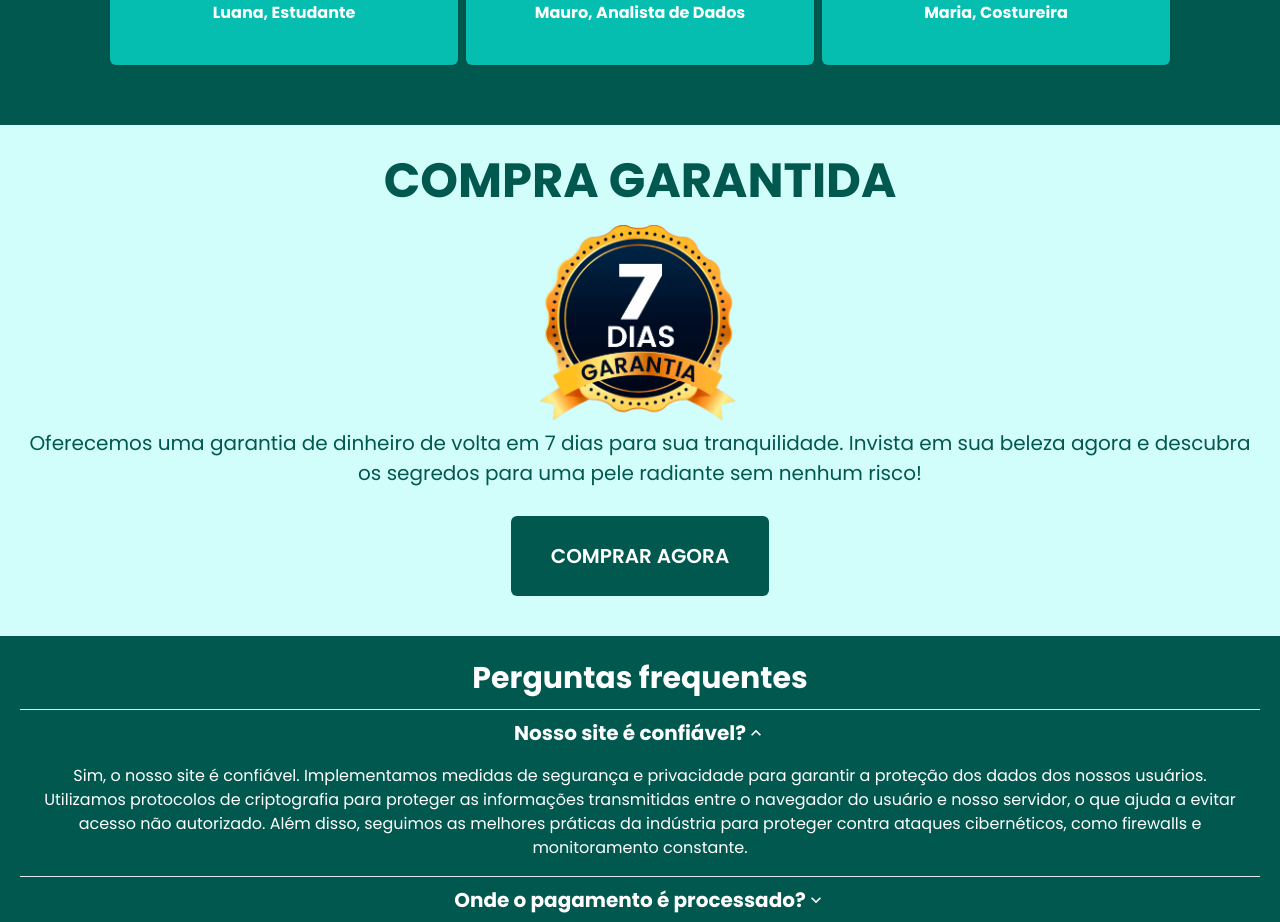
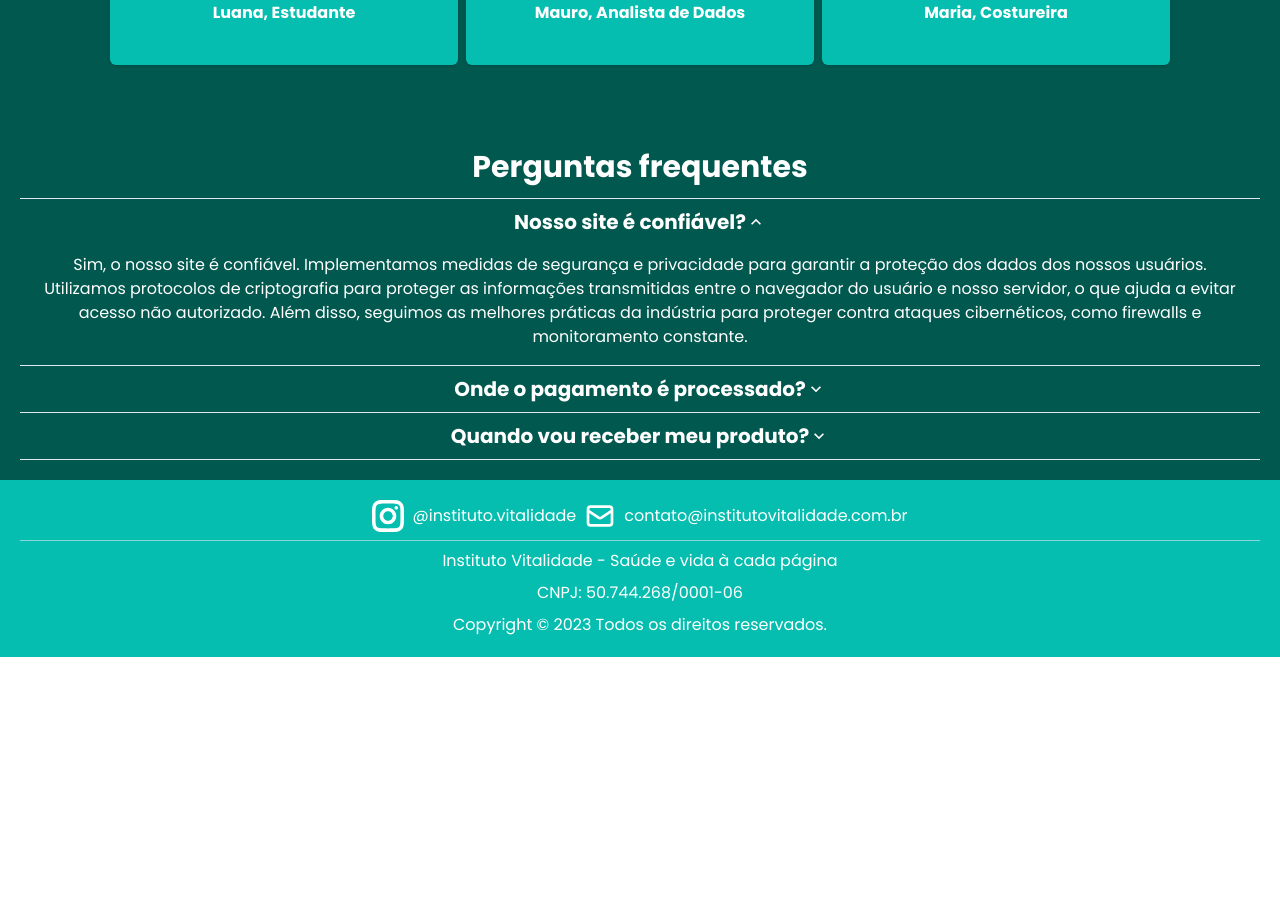
Before and after one commit to DanielOrfeu/instituto-vitalidade, a Next.js app: page /segredos-do-skincare in a window 1280 px wide. Shown: the part 2300-3222 px from the top of the page. After the commit the page ends 2957 px from the top, so only its background shows below. Built offline with nearby package versions, Linux system fonts and the light colour scheme.

Commit message:
comment 7 dias

```diff
--- a/src/app/segredos-do-skincare/page.tsx
+++ b/src/app/segredos-do-skincare/page.tsx
@@ -121,7 +121,7 @@ export default function SegredosSkinCare() {
           </Card>
         </Stack>
       </VStack>
-      <VStack
+      {/* <VStack
         background={colors["1"]}
         justifyContent={"center"}
         textAlign={"center"}
@@ -131,7 +131,7 @@ export default function SegredosSkinCare() {
         <Image alt="selo de garantia 7 dias" w={["150px", "200px"]} src="selo-7-dias.png" />
         <Text color={colors["5"]} fontSize={"xl"}>Oferecemos uma garantia de dinheiro de volta em 7 dias para sua tranquilidade. Invista em sua beleza agora e descubra os segredos para uma pele radiante sem nenhum risco!</Text>
         <Link href="https://pay.kiwify.com.br/AazOBTs" isExternal><Button fontSize={"xl"} m={5} p={10} color={colors["0"]} bgColor={colors["5"]}>COMPRAR AGORA</Button></Link>
-      </VStack>
+      </VStack> */}
 
       <VStack
         background={colors["5"]}
```
